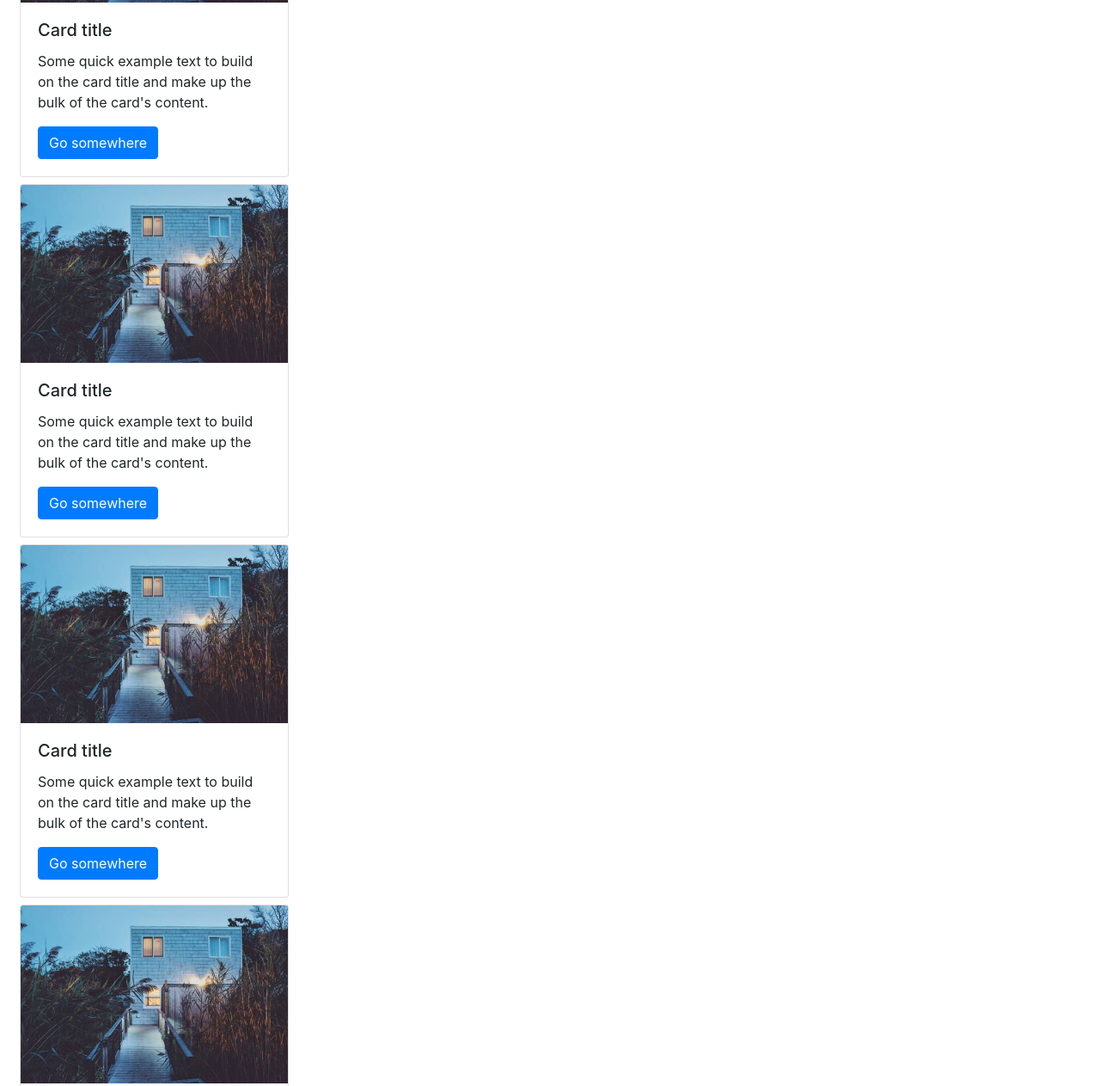
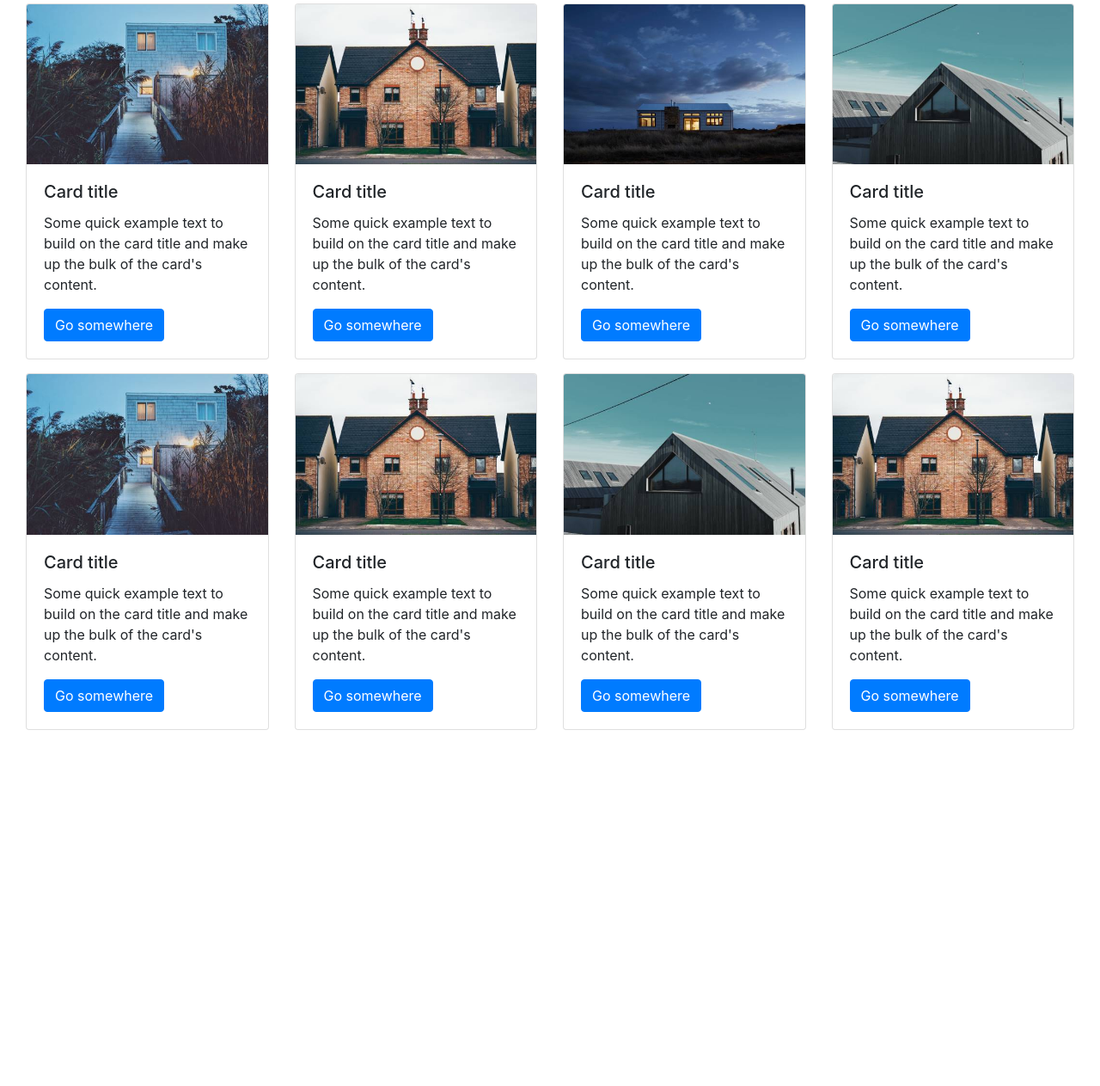
Before and after one commit to shehlamushtaq/home, a plain HTML site: page site1/index1.html in a window 1280 px wide. Shown: the part 951-2214 px from the top of the page at 86% size. After the commit the page ends 1856 px from the top, so only its background shows below. Drawn offline with nearby package versions, Linux system fonts and the light colour scheme.

Commit message:
more work

```diff
--- a/site1/index1.html
+++ b/site1/index1.html
@@ -37,11 +37,16 @@
         </div>
 
     </div>
+    <h1></h1>
 
-    <section>
+    <section class="py-5">
 
-        <div class="col-12">
-            <div class="card col-3 p-0 m-2">
+      <h1 class="py-5 mx-auto">Projects</h1>
+
+      <div class="row cancel-row-margin">
+
+        <div class="col-lg-3 col-md-4 col-sm-6 my-2">
+            <div class="card">
                 <img src="../house5.jpg" class="card-img-top">
                 <div class="card-body">
                 <h5 class="card-title">Card title</h5>
@@ -49,7 +54,39 @@
                 <a href="#" class="btn btn-primary">Go somewhere</a>
                 </div>
             </div>
-            <div class="card col-3 p-0 m-2">
+        </div>
+        <div class="col-lg-3 col-md-4 col-sm-6 my-2">
+            <div class="card">
+                <img src="houses/house2.jpg" class="card-img-top">
+                <div class="card-body">
+                <h5 class="card-title">Card title</h5>
+                <p class="card-text">Some quick example text to build on the card title and make up the bulk of the card's content.</p>
+                <a href="#" class="btn btn-primary">Go somewhere</a>
+                </div>
+            </div>
+        </div>
+        <div class="col-lg-3 col-md-4 col-sm-6 my-2">
+            <div class="card">
+                <img src="houses/house3.jpg" class="card-img-top">
+                <div class="card-body">
+                <h5 class="card-title">Card title</h5>
+                <p class="card-text">Some quick example text to build on the card title and make up the bulk of the card's content.</p>
+                <a href="#" class="btn btn-primary">Go somewhere</a>
+                </div>
+            </div>
+        </div>
+        <div class="col-lg-3 col-md-4 col-sm-6 my-2">
+            <div class="card">
+                <img src="houses/house4.jpg" class="card-img-top">
+                <div class="card-body">
+                <h5 class="card-title">Card title</h5>
+                <p class="card-text">Some quick example text to build on the card title and make up the bulk of the card's content.</p>
+                <a href="#" class="btn btn-primary">Go somewhere</a>
+                </div>
+            </div>
+        </div>
+        <div class="col-lg-3 col-md-4 col-sm-6 my-2">
+            <div class="card">
                 <img src="../house5.jpg" class="card-img-top">
                 <div class="card-body">
                 <h5 class="card-title">Card title</h5>
@@ -57,26 +94,39 @@
                 <a href="#" class="btn btn-primary">Go somewhere</a>
                 </div>
             </div>
-            <div class="card col-3 p-0 m-2">
-                <img src="../house5.jpg" class="card-img-top">
+        </div>
+        <div class="col-lg-3 col-md-4 col-sm-6 my-2">
+            <div class="card">
+                <img src="houses/house2.jpg" class="card-img-top">
                 <div class="card-body">
                 <h5 class="card-title">Card title</h5>
                 <p class="card-text">Some quick example text to build on the card title and make up the bulk of the card's content.</p>
                 <a href="#" class="btn btn-primary">Go somewhere</a>
                 </div>
             </div>
-            <div class="card col-3 p-0 m-2">
-                <img src="../house5.jpg" class="card-img-top">
-                <div class="card-body">
-                <h5 class="card-title">Card title</h5>
-                <p class="card-text">Some quick example text to build on the card title and make up the bulk of the card's content.</p>
-                <a href="#" class="btn btn-primary">Go somewhere</a>
-                <h1>Shehla Mushtaq</h1>
-                <h1>Shehla Mushtaq</h1>
-                <h1>Shehla Mushtaq</h1>
-                <h1>Shehla Mushtaq</h1>
+        </div>
+        <div class="col-lg-3 col-md-4 col-sm-6 my-2">
+          <div class="card">
+              <img src="houses/house4.jpg" class="card-img-top">
+              <div class="card-body">
+              <h5 class="card-title">Card title</h5>
+              <p class="card-text">Some quick example text to build on the card title and make up the bulk of the card's content.</p>
+              <a href="#" class="btn btn-primary">Go somewhere</a>
+              </div>
+          </div>
+      </div>
+      <div class="col-lg-3 col-md-4 col-sm-6 my-2">
+        <div class="card">
+            <img src="houses/house2.jpg" class="card-img-top">
+            <div class="card-body">
+            <h5 class="card-title">Card title</h5>
+            <p class="card-text">Some quick example text to build on the card title and make up the bulk of the card's content.</p>
+            <a href="#" class="btn btn-primary">Go somewhere</a>
             </div>
         </div>
+    </div>
+
+      </div>
     </section>
 
 
--- a/site1/site1.css
+++ b/site1/site1.css
@@ -2,3 +2,8 @@
         justify-content: flex-end;
 
 }
+
+.cancel-row-margin {
+        margin-left: 15px;
+        margin-right: 15px;
+}
```
Also changed, not shown: site1/houses/house2.jpg (added), site1/houses/house3.jpg (added), site1/houses/house4.jpg (added), site1/houses/house5.jpg (added), site1/people/team1.jpg (added), site1/people/team2.jpg (added), site1/people/team3.jpg (added), site1/people/team4.jpg (added).
